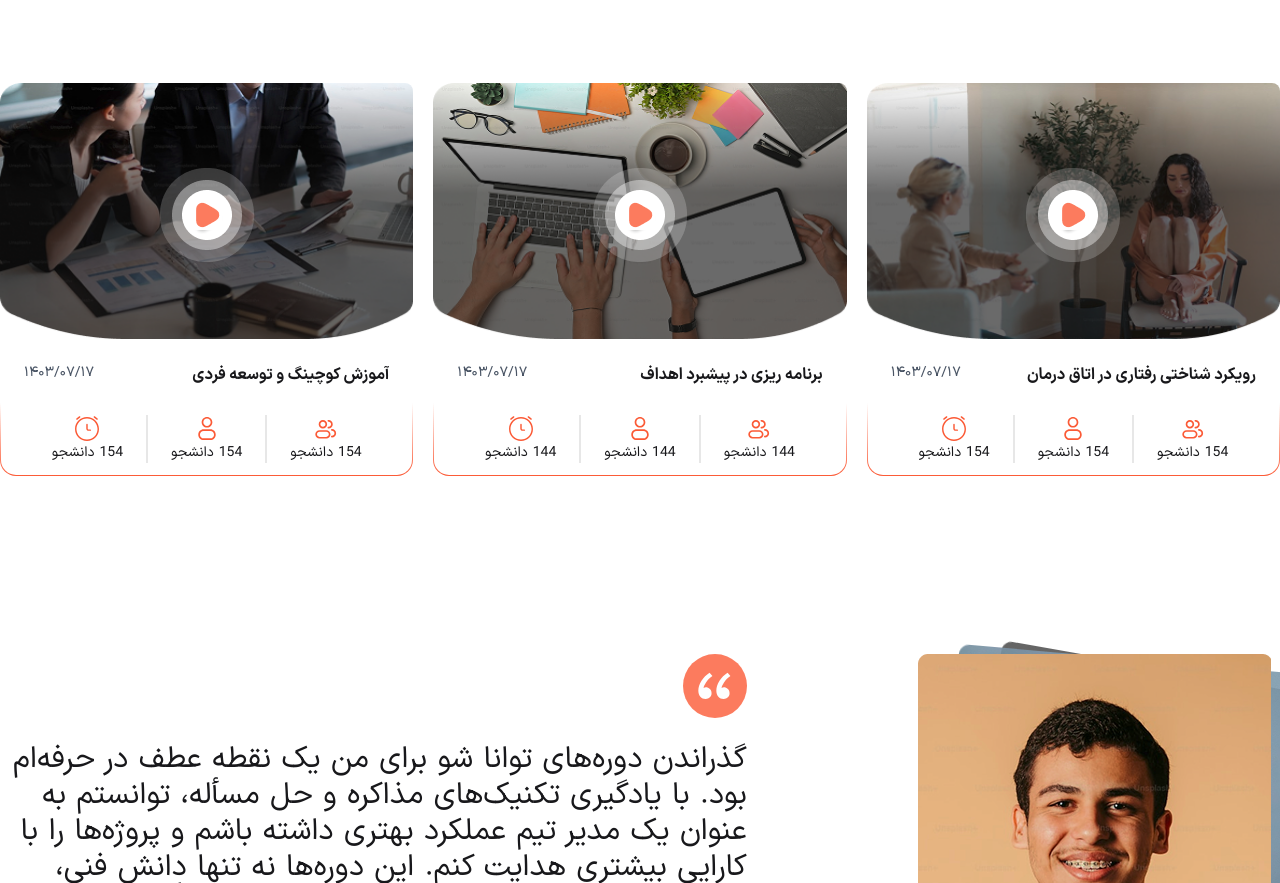
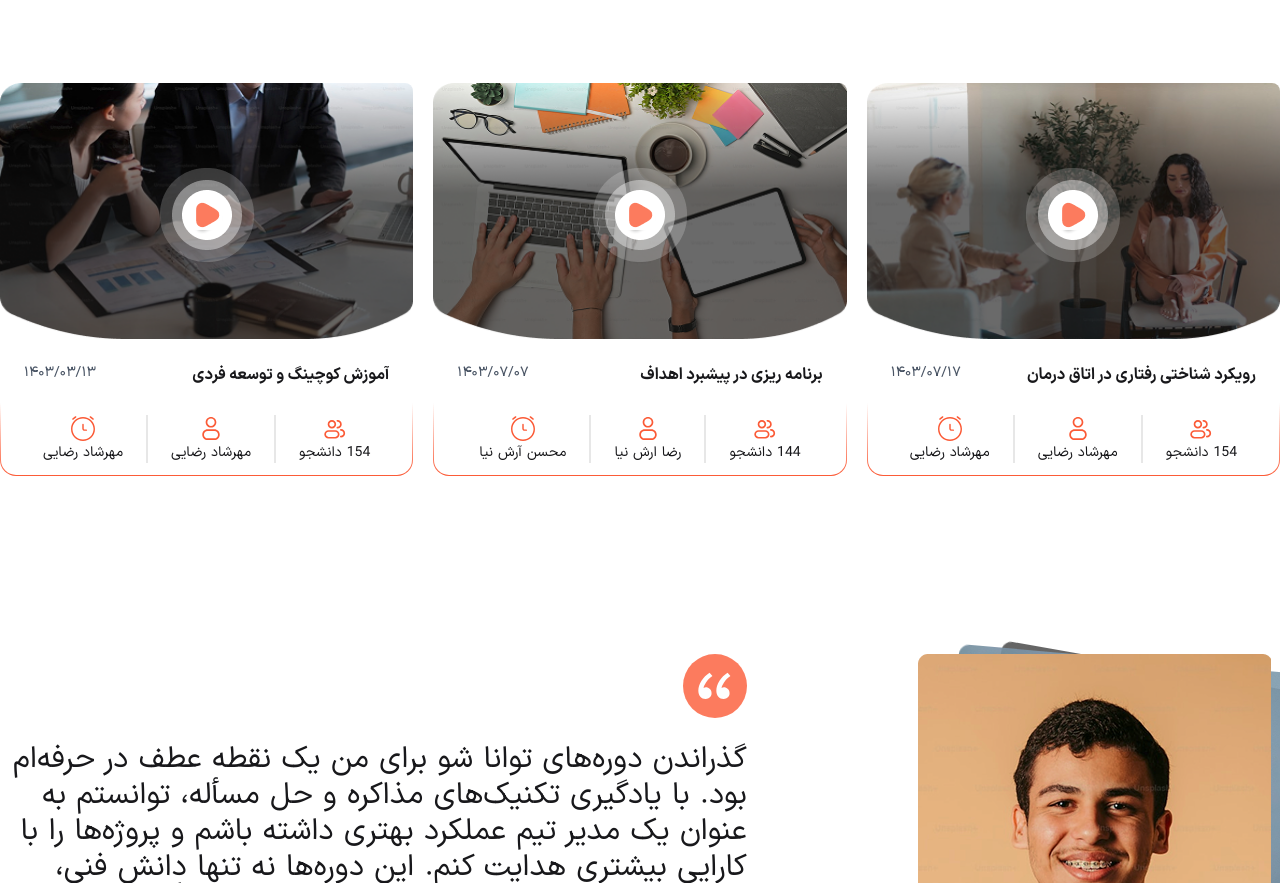
Before and after one commit to tinybug-m/tavanaSho, a React (Vite) app: page / in a window 1280 px wide. Shown: the part 2219-3102 px from the top of the page. Built offline with nearby package versions, Linux system fonts and the light colour scheme.

Commit message:
fix:  top cources bugs (all items was student - dates was wrong )

```diff
--- a/src/components/Courses/TopCoursesCard.tsx
+++ b/src/components/Courses/TopCoursesCard.tsx
@@ -5,7 +5,7 @@ import IconTextCard from "../Widgets/IconTextCard";
 import { BestCoursesDataProps } from "../../utils/mockDatas";
 
 const TopCoursesCard = ({ props }: { props: BestCoursesDataProps }) => {
-  const { img, title, date, enrolled } = props;
+  const { img, title, date, enrolled, teacher, lastStudent } = props;
 
   return (
     <Card>
@@ -27,9 +27,9 @@ const TopCoursesCard = ({ props }: { props: BestCoursesDataProps }) => {
         <div className="flex flex-row justify-center p-3">
           <IconTextCard icon="Users.svg" text={`${enrolled} دانشجو`} />
           <div className="divider divider-horizontal !p-0"></div>
-          <IconTextCard icon="Profile.svg" text={`${enrolled} دانشجو`} />
+          <IconTextCard icon="Profile.svg" text={teacher} />
           <div className="divider divider-horizontal !p-0"></div>
-          <IconTextCard icon="Time.svg" text={`${enrolled} دانشجو`} />
+          <IconTextCard icon="Time.svg" text={lastStudent} />
         </div>
       </div>
     </Card>
--- a/src/utils/mockDatas.ts
+++ b/src/utils/mockDatas.ts
@@ -129,7 +129,7 @@ export const BestCoursesData: BestCoursesDataProps[] = [
     title: "برنامه ریزی در پیشبرد اهداف",
     desc: "",
     img: "./images/TopCourses/TopCourse1.png",
-    date: "۱۴۰۳/۰۷/۱۷",
+    date: "۱۴۰۳/۰۷/۰۷",
     enrolled: 144,
     teacher: "رضا ارش نیا",
     lastStudent: "محسن آرش نیا",
@@ -139,7 +139,7 @@ export const BestCoursesData: BestCoursesDataProps[] = [
     title: "آموزش کوچینگ و توسعه فردی",
     desc: "",
     img: "./images/TopCourses/TopCourse2.png",
-    date: "۱۴۰۳/۰۷/۱۷",
+    date: "۱۴۰۳/۰۳/۱۳",
     enrolled: 154,
     teacher: "مهرشاد رضایی",
     lastStudent: "مهرشاد رضایی",
```
